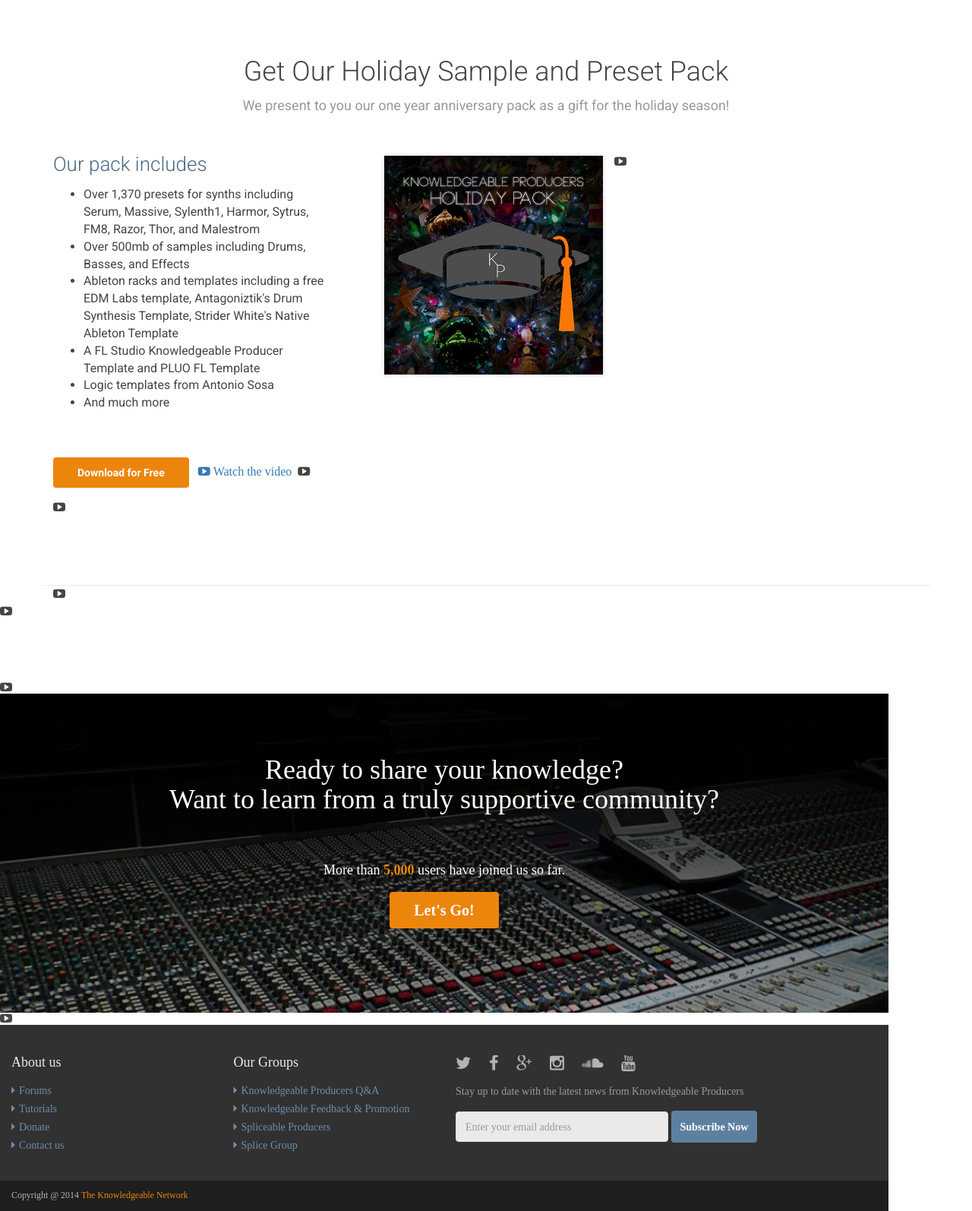
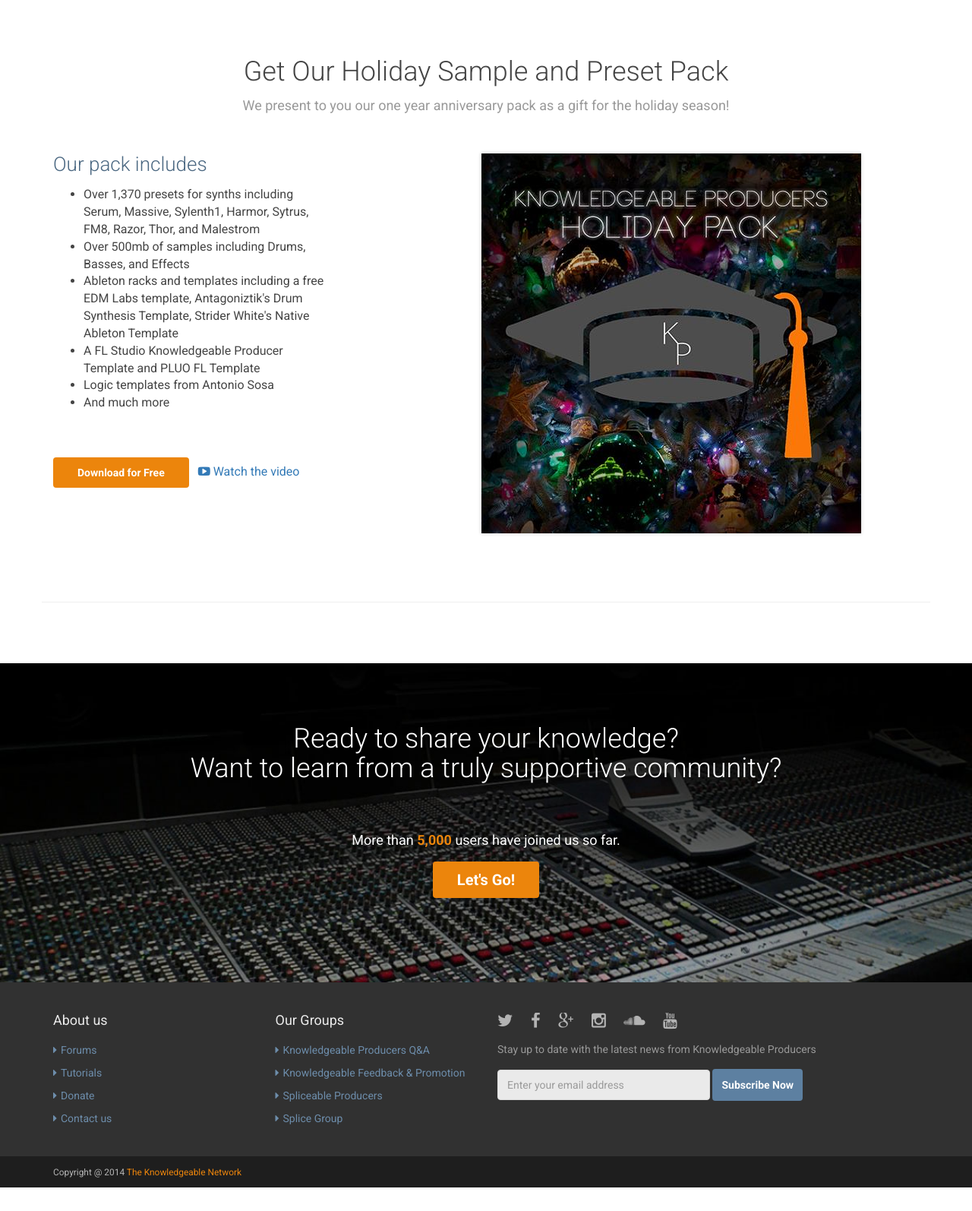
Before and after one commit to ecstipan/KP, a PHP site: page / in a window 1280 px wide. Shown: the part 785-2379 px from the top of the page at 76% size. After the commit the page ends 2348 px from the top, so only its background shows below. Run offline with PHP 8.4, Linux system fonts and the light colour scheme.

Commit message:
Fixed a font Awesome Icon.

```diff
--- a/index.php
+++ b/index.php
@@ -95,7 +95,7 @@
                         </div>
                         <p>
                             <a class="btn btn-cta btn-cta-primary" href="http://smarturl.it/KnowledgeDownloads" target="_blank">Download for Free</a>
-                            <button type="button" class="play-trigger btn-link " data-toggle="modal" data-target="#modal-video" data-backdrop="static" data-keyboard="false"><i class="fa fa-youtube-play"> Watch the video</button>
+                            <button type="button" class="btn-link " data-toggle="modal" data-target="#modal-video" data-backdrop="static" data-keyboard="false"><i class="fa fa-youtube-play"></i> Watch the video</button>
                         </p>
                     </div><!--//content-->
                     <figure class="figure col-md-7 col-sm-12 col-xs-12 col-md-offset-1 col-sm-offset-0 col-xs-offset-0">
```
